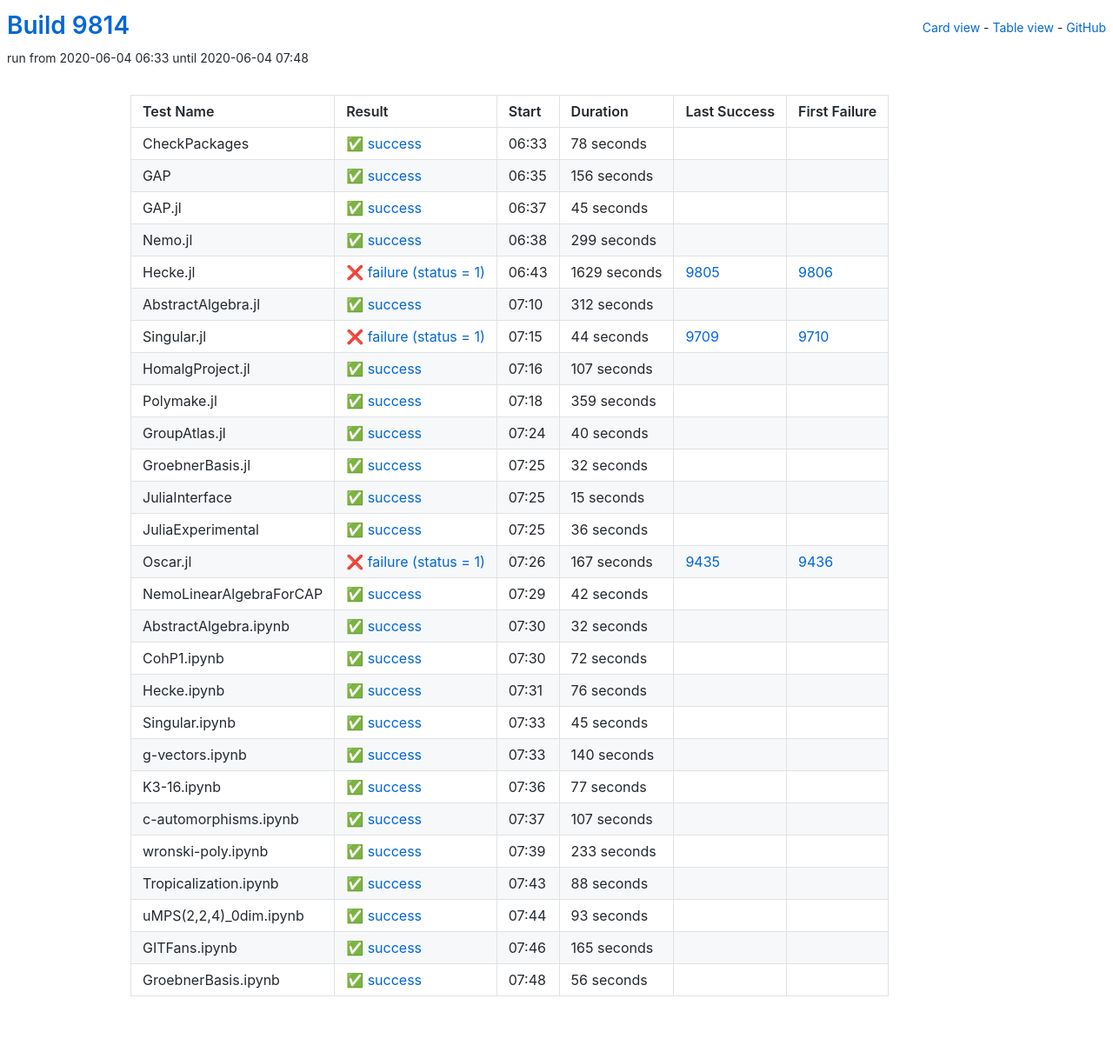
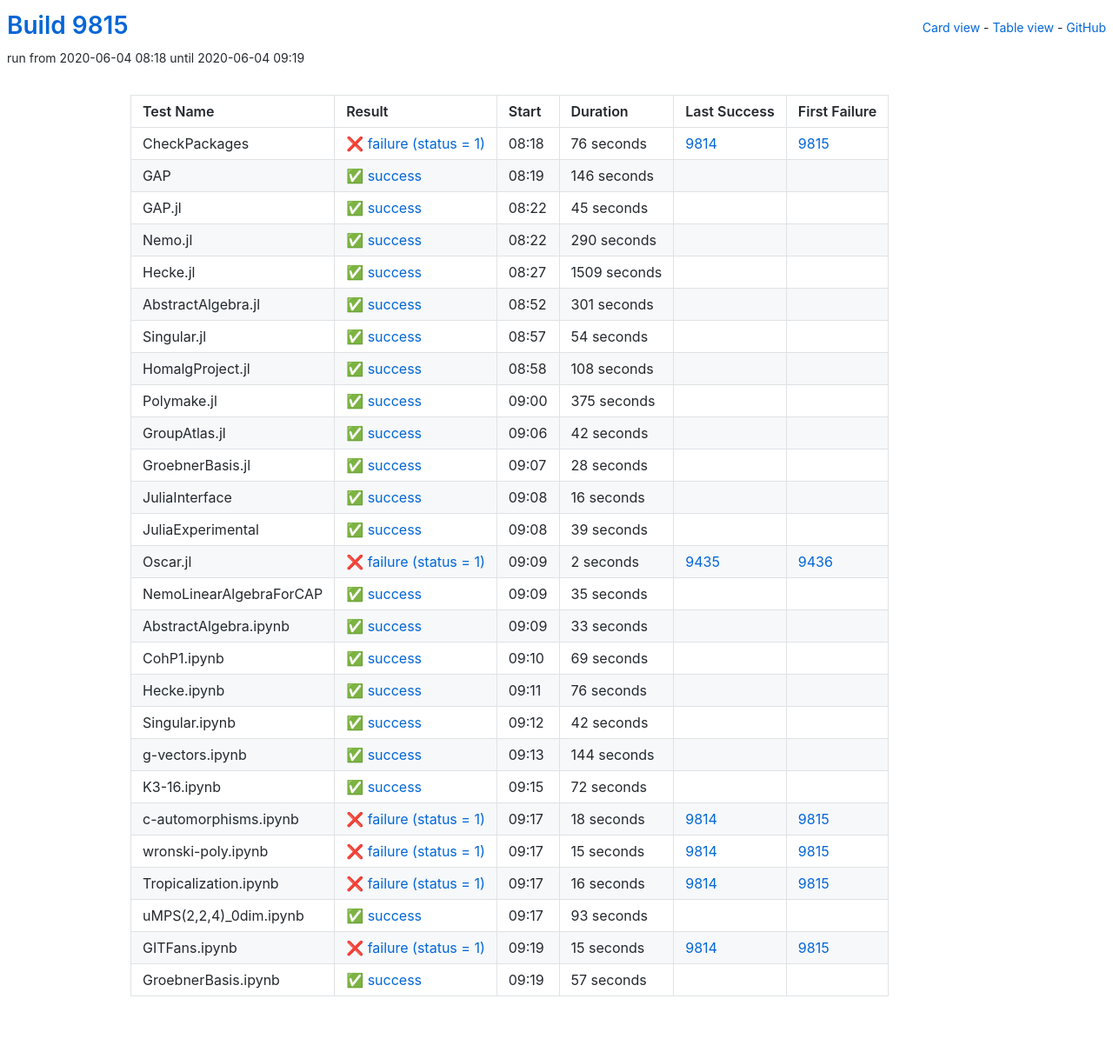
Before and after one commit to oscar-system/oscar-ci-status, a Jekyll site: the page built from table.html, in a window 1280 px wide. Shown: the whole page at 87% size. Built offline with Jekyll 4.4.1, drawn with Linux system fonts in a browser that asks for light colours.

Commit message:
Build 9815

```diff
--- a/_data/ci.yml
+++ b/_data/ci.yml
@@ -1,29 +1,29 @@
-build: 9814
-build_url: https://oscarci.mathematik.uni-kl.de/job/oscar/9814/
+build: 9815
+build_url: https://oscarci.mathematik.uni-kl.de/job/oscar/9815/
 job: oscar
 tests:
-- duration: 78
-  exitcode: 0
-  first_failure: false
-  first_failure_url: null
+- duration: 76
+  exitcode: 1
+  first_failure: 9815
+  first_failure_url: https://oscarci.mathematik.uni-kl.de/job/oscar/9815/
   id: checkpackages
-  last_success: false
-  last_success_url: null
-  log: https://oscarci.mathematik.uni-kl.de/job/oscar/9814/artifact/logs/build-9814/CheckPackages.log
+  last_success: 9814
+  last_success_url: https://oscarci.mathematik.uni-kl.de/job/oscar/9814/
+  log: https://oscarci.mathematik.uni-kl.de/job/oscar/9815/artifact/logs/build-9815/CheckPackages.log
   name: CheckPackages
-  start: 2020-06-04 06:33
-  status: success
-  success: true
-- duration: 156
+  start: 2020-06-04 08:18
+  status: failure
+  success: false
+- duration: 146
   exitcode: 0
   first_failure: false
   first_failure_url: null
   id: gap
   last_success: false
   last_success_url: null
-  log: https://oscarci.mathematik.uni-kl.de/job/oscar/9814/artifact/logs/build-9814/GAP.log
+  log: https://oscarci.mathematik.uni-kl.de/job/oscar/9815/artifact/logs/build-9815/GAP.log
   name: GAP
-  start: 2020-06-04 06:35
+  start: 2020-06-04 08:19
   status: success
   success: true
 - duration: 45
@@ -33,177 +33,177 @@
   id: gap-jl
   last_success: false
   last_success_url: null
-  log: https://oscarci.mathematik.uni-kl.de/job/oscar/9814/artifact/logs/build-9814/GAP.jl.log
+  log: https://oscarci.mathematik.uni-kl.de/job/oscar/9815/artifact/logs/build-9815/GAP.jl.log
   name: GAP.jl
-  start: 2020-06-04 06:37
+  start: 2020-06-04 08:22
   status: success
   success: true
-- duration: 299
+- duration: 290
   exitcode: 0
   first_failure: false
   first_failure_url: null
   id: nemo-jl
   last_success: false
   last_success_url: null
-  log: https://oscarci.mathematik.uni-kl.de/job/oscar/9814/artifact/logs/build-9814/Nemo.jl.log
+  log: https://oscarci.mathematik.uni-kl.de/job/oscar/9815/artifact/logs/build-9815/Nemo.jl.log
   name: Nemo.jl
-  start: 2020-06-04 06:38
+  start: 2020-06-04 08:22
   status: success
   success: true
-- duration: 1629
-  exitcode: 1
-  first_failure: 9806
-  first_failure_url: https://oscarci.mathematik.uni-kl.de/job/oscar/9806/
+- duration: 1509
+  exitcode: 0
+  first_failure: false
+  first_failure_url: null
   id: hecke-jl
-  last_success: 9805
-  last_success_url: https://oscarci.mathematik.uni-kl.de/job/oscar/9805/
-  log: https://oscarci.mathematik.uni-kl.de/job/oscar/9814/artifact/logs/build-9814/Hecke.jl.log
+  last_success: false
+  last_success_url: null
+  log: https://oscarci.mathematik.uni-kl.de/job/oscar/9815/artifact/logs/build-9815/Hecke.jl.log
   name: Hecke.jl
-  start: 2020-06-04 06:43
-  status: failure
-  success: false
-- duration: 312
+  start: 2020-06-04 08:27
+  status: success
+  success: true
+- duration: 301
   exitcode: 0
   first_failure: false
   first_failure_url: null
   id: abstractalgebra-jl
   last_success: false
   last_success_url: null
-  log: https://oscarci.mathematik.uni-kl.de/job/oscar/9814/artifact/logs/build-9814/AbstractAlgebra.jl.log
+  log: https://oscarci.mathematik.uni-kl.de/job/oscar/9815/artifact/logs/build-9815/AbstractAlgebra.jl.log
   name: AbstractAlgebra.jl
-  start: 2020-06-04 07:10
+  start: 2020-06-04 08:52
   status: success
   success: true
-- duration: 44
-  exitcode: 1
-  first_failure: 9710
-  first_failure_url: https://oscarci.mathematik.uni-kl.de/job/oscar/9710/
+- duration: 54
+  exitcode: 0
+  first_failure: false
+  first_failure_url: null
   id: singular-jl
-  last_success: 9709
-  last_success_url: https://oscarci.mathematik.uni-kl.de/job/oscar/9709/
-  log: https://oscarci.mathematik.uni-kl.de/job/oscar/9814/artifact/logs/build-9814/Singular.jl.log
+  last_success: false
+  last_success_url: null
+  log: https://oscarci.mathematik.uni-kl.de/job/oscar/9815/artifact/logs/build-9815/Singular.jl.log
   name: Singular.jl
-  start: 2020-06-04 07:15
-  status: failure
-  success: false
-- duration: 107
+  start: 2020-06-04 08:57
+  status: success
+  success: true
+- duration: 108
   exitcode: 0
   first_failure: false
   first_failure_url: null
   id: homalgproject-jl
   last_success: false
   last_success_url: null
-  log: https://oscarci.mathematik.uni-kl.de/job/oscar/9814/artifact/logs/build-9814/HomalgProject.jl.log
+  log: https://oscarci.mathematik.uni-kl.de/job/oscar/9815/artifact/logs/build-9815/HomalgProject.jl.log
   name: HomalgProject.jl
-  start: 2020-06-04 07:16
+  start: 2020-06-04 08:58
   status: success
   success: true
-- duration: 359
+- duration: 375
   exitcode: 0
   first_failure: false
   first_failure_url: null
   id: polymake-jl
   last_success: false
   last_success_url: null
-  log: https://oscarci.mathematik.uni-kl.de/job/oscar/9814/artifact/logs/build-9814/Polymake.jl.log
+  log: https://oscarci.mathematik.uni-kl.de/job/oscar/9815/artifact/logs/build-9815/Polymake.jl.log
   name: Polymake.jl
-  start: 2020-06-04 07:18
+  start: 2020-06-04 09:00
   status: success
   success: true
-- duration: 40
+- duration: 42
   exitcode: 0
   first_failure: false
   first_failure_url: null
   id: groupatlas-jl
   last_success: false
   last_success_url: null
-  log: https://oscarci.mathematik.uni-kl.de/job/oscar/9814/artifact/logs/build-9814/GroupAtlas.jl.log
+  log: https://oscarci.mathematik.uni-kl.de/job/oscar/9815/artifact/logs/build-9815/GroupAtlas.jl.log
   name: GroupAtlas.jl
-  start: 2020-06-04 07:24
+  start: 2020-06-04 09:06
   status: success
   success: true
-- duration: 32
+- duration: 28
   exitcode: 0
   first_failure: false
   first_failure_url: null
   id: groebnerbasis-jl
   last_success: false
   last_success_url: null
-  log: https://oscarci.mathematik.uni-kl.de/job/oscar/9814/artifact/logs/build-9814/GroebnerBasis.jl.log
+  log: https://oscarci.mathematik.uni-kl.de/job/oscar/9815/artifact/logs/build-9815/GroebnerBasis.jl.log
   name: GroebnerBasis.jl
-  start: 2020-06-04 07:25
+  start: 2020-06-04 09:07
   status: success
   success: true
-- duration: 15
+- duration: 16
   exitcode: 0
   first_failure: false
   first_failure_url: null
   id: juliainterface
   last_success: false
   last_success_url: null
-  log: https://oscarci.mathematik.uni-kl.de/job/oscar/9814/artifact/logs/build-9814/JuliaInterface.log
+  log: https://oscarci.mathematik.uni-kl.de/job/oscar/9815/artifact/logs/build-9815/JuliaInterface.log
   name: JuliaInterface
-  start: 2020-06-04 07:25
+  start: 2020-06-04 09:08
   status: success
   success: true
-- duration: 36
+- duration: 39
   exitcode: 0
   first_failure: false
   first_failure_url: null
   id: juliaexperimental
   last_success: false
   last_success_url: null
-  log: https://oscarci.mathematik.uni-kl.de/job/oscar/9814/artifact/logs/build-9814/JuliaExperimental.log
+  log: https://oscarci.mathematik.uni-kl.de/job/oscar/9815/artifact/logs/build-9815/JuliaExperimental.log
   name: JuliaExperimental
-  start: 2020-06-04 07:25
+  start: 2020-06-04 09:08
   status: success
   success: true
-- duration: 167
+- duration: 2
   exitcode: 1
   first_failure: 9436
   first_failure_url: https://oscarci.mathematik.uni-kl.de/job/oscar/9436/
   id: oscar-jl
   last_success: 9435
   last_success_url: https://oscarci.mathematik.uni-kl.de/job/oscar/9435/
-  log: https://oscarci.mathematik.uni-kl.de/job/oscar/9814/artifact/logs/build-9814/Oscar.jl.log
+  log: https://oscarci.mathematik.uni-kl.de/job/oscar/9815/artifact/logs/build-9815/Oscar.jl.log
   name: Oscar.jl
-  start: 2020-06-04 07:26
+  start: 2020-06-04 09:09
   status: failure
   success: false
-- duration: 42
+- duration: 35
   exitcode: 0
   first_failure: false
   first_failure_url: null
   id: nemolinearalgebraforcap
   last_success: false
   last_success_url: null
-  log: https://oscarci.mathematik.uni-kl.de/job/oscar/9814/artifact/logs/build-9814/NemoLinearAlgebraForCAP.log
+  log: https://oscarci.mathematik.uni-kl.de/job/oscar/9815/artifact/logs/build-9815/NemoLinearAlgebraForCAP.log
   name: NemoLinearAlgebraForCAP
-  start: 2020-06-04 07:29
+  start: 2020-06-04 09:09
   status: success
   success: true
-- duration: 32
+- duration: 33
   exitcode: 0
   first_failure: false
   first_failure_url: null
   id: abstractalgebra-ipynb
   last_success: false
   last_success_url: null
-  log: https://oscarci.mathematik.uni-kl.de/job/oscar/9814/artifact/logs/build-9814/AbstractAlgebra.ipynb.log
+  log: https://oscarci.mathematik.uni-kl.de/job/oscar/9815/artifact/logs/build-9815/AbstractAlgebra.ipynb.log
   name: AbstractAlgebra.ipynb
-  start: 2020-06-04 07:30
+  start: 2020-06-04 09:09
   status: success
   success: true
-- duration: 72
+- duration: 69
   exitcode: 0
   first_failure: false
   first_failure_url: null
   id: cohp1-ipynb
   last_success: false
   last_success_url: null
-  log: https://oscarci.mathematik.uni-kl.de/job/oscar/9814/artifact/logs/build-9814/CohP1.ipynb.log
+  log: https://oscarci.mathematik.uni-kl.de/job/oscar/9815/artifact/logs/build-9815/CohP1.ipynb.log
   name: CohP1.ipynb
-  start: 2020-06-04 07:30
+  start: 2020-06-04 09:10
   status: success
   success: true
 - duration: 76
@@ -213,83 +213,83 @@
   id: hecke-ipynb
   last_success: false
   last_success_url: null
-  log: https://oscarci.mathematik.uni-kl.de/job/oscar/9814/artifact/logs/build-9814/Hecke.ipynb.log
+  log: https://oscarci.mathematik.uni-kl.de/job/oscar/9815/artifact/logs/build-9815/Hecke.ipynb.log
   name: Hecke.ipynb
-  start: 2020-06-04 07:31
+  start: 2020-06-04 09:11
   status: success
   success: true
-- duration: 45
+- duration: 42
   exitcode: 0
   first_failure: false
   first_failure_url: null
   id: singular-ipynb
   last_success: false
   last_success_url: null
-  log: https://oscarci.mathematik.uni-kl.de/job/oscar/9814/artifact/logs/build-9814/Singular.ipynb.log
+  log: https://oscarci.mathematik.uni-kl.de/job/oscar/9815/artifact/logs/build-9815/Singular.ipynb.log
   name: Singular.ipynb
-  start: 2020-06-04 07:33
+  start: 2020-06-04 09:12
   status: success
   success: true
-- duration: 140
+- duration: 144
   exitcode: 0
   first_failure: false
   first_failure_url: null
   id: g-vectors-ipynb
   last_success: false
   last_success_url: null
-  log: https://oscarci.mathematik.uni-kl.de/job/oscar/9814/artifact/logs/build-9814/g-vectors.ipynb.log
+  log: https://oscarci.mathematik.uni-kl.de/job/oscar/9815/artifact/logs/build-9815/g-vectors.ipynb.log
   name: g-vectors.ipynb
-  start: 2020-06-04 07:33
+  start: 2020-06-04 09:13
   status: success
   success: true
-- duration: 77
+- duration: 72
   exitcode: 0
   first_failure: false
   first_failure_url: null
   id: k3-16-ipynb
   last_success: false
   last_success_url: null
-  log: https://oscarci.mathematik.uni-kl.de/job/oscar/9814/artifact/logs/build-9814/K3-16.ipynb.log
+  log: https://oscarci.mathematik.uni-kl.de/job/oscar/9815/artifact/logs/build-9815/K3-16.ipynb.log
   name: K3-16.ipynb
-  start: 2020-06-04 07:36
+  start: 2020-06-04 09:15
   status: success
   success: true
-- duration: 107
-  exitcode: 0
-  first_failure: false
-  first_failure_url: null
+- duration: 18
+  exitcode: 1
+  first_failure: 9815
+  first_failure_url: https://oscarci.mathematik.uni-kl.de/job/oscar/9815/
   id: c-automorphisms-ipynb
-  last_success: false
-  last_success_url: null
-  log: https://oscarci.mathematik.uni-kl.de/job/oscar/9814/artifact/logs/build-9814/c-automorphisms.ipynb.log
+  last_success: 9814
+  last_success_url: https://oscarci.mathematik.uni-kl.de/job/oscar/9814/
+  log: https://oscarci.mathematik.uni-kl.de/job/oscar/9815/artifact/logs/build-9815/c-automorphisms.ipynb.log
   name: c-automorphisms.ipynb
-  start: 2020-06-04 07:37
-  status: success
-  success: true
-- duration: 233
-  exitcode: 0
-  first_failure: false
-  first_failure_url: null
+  start: 2020-06-04 09:17
+  status: failure
+  success: false
+- duration: 15
+  exitcode: 1
+  first_failure: 9815
+  first_failure_url: https://oscarci.mathematik.uni-kl.de/job/oscar/9815/
   id: wronski-poly-ipynb
-  last_success: false
-  last_success_url: null
-  log: https://oscarci.mathematik.uni-kl.de/job/oscar/9814/artifact/logs/build-9814/wronski-poly.ipynb.log
+  last_success: 9814
+  last_success_url: https://oscarci.mathematik.uni-kl.de/job/oscar/9814/
+  log: https://oscarci.mathematik.uni-kl.de/job/oscar/9815/artifact/logs/build-9815/wronski-poly.ipynb.log
   name: wronski-poly.ipynb
-  start: 2020-06-04 07:39
-  status: success
-  success: true
-- duration: 88
-  exitcode: 0
-  first_failure: false
-  first_failure_url: null
+  start: 2020-06-04 09:17
+  status: failure
+  success: false
+- duration: 16
+  exitcode: 1
+  first_failure: 9815
+  first_failure_url: https://oscarci.mathematik.uni-kl.de/job/oscar/9815/
   id: tropicalization-ipynb
-  last_success: false
-  last_success_url: null
-  log: https://oscarci.mathematik.uni-kl.de/job/oscar/9814/artifact/logs/build-9814/Tropicalization.ipynb.log
+  last_success: 9814
+  last_success_url: https://oscarci.mathematik.uni-kl.de/job/oscar/9814/
+  log: https://oscarci.mathematik.uni-kl.de/job/oscar/9815/artifact/logs/build-9815/Tropicalization.ipynb.log
   name: Tropicalization.ipynb
-  start: 2020-06-04 07:43
-  status: success
-  success: true
+  start: 2020-06-04 09:17
+  status: failure
+  success: false
 - duration: 93
   exitcode: 0
   first_failure: false
@@ -297,32 +297,32 @@
   id: umps-2-2-4-0dim-ipynb
   last_success: false
   last_success_url: null
-  log: https://oscarci.mathematik.uni-kl.de/job/oscar/9814/artifact/logs/build-9814/uMPS-2-2-4-_0dim.ipynb.log
+  log: https://oscarci.mathematik.uni-kl.de/job/oscar/9815/artifact/logs/build-9815/uMPS-2-2-4-_0dim.ipynb.log
   name: uMPS(2,2,4)_0dim.ipynb
-  start: 2020-06-04 07:44
+  start: 2020-06-04 09:17
   status: success
   success: true
-- duration: 165
-  exitcode: 0
-  first_failure: false
-  first_failure_url: null
+- duration: 15
+  exitcode: 1
+  first_failure: 9815
+  first_failure_url: https://oscarci.mathematik.uni-kl.de/job/oscar/9815/
   id: gitfans-ipynb
-  last_success: false
-  last_success_url: null
-  log: https://oscarci.mathematik.uni-kl.de/job/oscar/9814/artifact/logs/build-9814/GITFans.ipynb.log
+  last_success: 9814
+  last_success_url: https://oscarci.mathematik.uni-kl.de/job/oscar/9814/
+  log: https://oscarci.mathematik.uni-kl.de/job/oscar/9815/artifact/logs/build-9815/GITFans.ipynb.log
   name: GITFans.ipynb
-  start: 2020-06-04 07:46
-  status: success
-  success: true
-- duration: 56
+  start: 2020-06-04 09:19
+  status: failure
+  success: false
+- duration: 57
   exitcode: 0
   first_failure: false
   first_failure_url: null
   id: groebnerbasis-ipynb
   last_success: false
   last_success_url: null
-  log: https://oscarci.mathematik.uni-kl.de/job/oscar/9814/artifact/logs/build-9814/GroebnerBasis.ipynb.log
+  log: https://oscarci.mathematik.uni-kl.de/job/oscar/9815/artifact/logs/build-9815/GroebnerBasis.ipynb.log
   name: GroebnerBasis.ipynb
-  start: 2020-06-04 07:48
+  start: 2020-06-04 09:19
   status: success
   success: true
```
Also changed, not shown: README.md.
